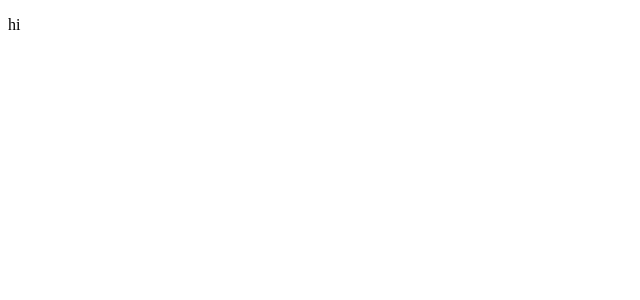
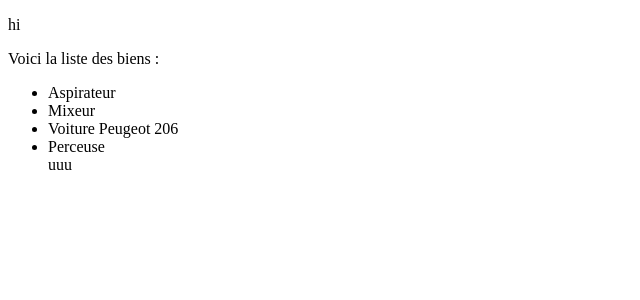
Before and after one commit to JosselinAlezot/projetMEAN, an Angular app: page / in a window 1280 px wide. Shown: the top 300 px of the page, without its empty margins (0-640 px from the left). Built offline with nearby package versions, Linux system fonts and the light colour scheme; no server answers.

Commit message:
angular fonctionne

```diff
--- a/src/app/app-routing.module.ts
+++ b/src/app/app-routing.module.ts
@@ -1,7 +1,10 @@
 import { NgModule } from '@angular/core';
 import { Routes, RouterModule } from '@angular/router';
+import { GoodsComponent } from './goods/goods.component';
 
-const routes: Routes = [];
+const routes: Routes = [
+{path: 'goods', component: GoodsComponent}
+];
 
 @NgModule({
   imports: [RouterModule.forRoot(routes)],
--- a/src/app/app.component.html
+++ b/src/app/app.component.html
@@ -1,2 +1,3 @@
 <p>hi</p>
 <app-goods></app-goods>
+<app-list-goods></app-list-goods>
--- a/src/app/app.module.ts
+++ b/src/app/app.module.ts
@@ -1,5 +1,7 @@
 import { BrowserModule } from '@angular/platform-browser';
 import { NgModule, CUSTOM_ELEMENTS_SCHEMA } from '@angular/core';
+import { HttpClientModule } from '@angular/common/http';
+
 
 import { FormsModule } from '@angular/forms';
 
@@ -14,6 +16,7 @@ import { GoodsModule } from './goods/goods.module';
   ],
   imports: [
     BrowserModule,
+    HttpClientModule,
     AppRoutingModule,
     FormsModule,
     GoodsModule
--- a/src/app/goods/goods.component.html
+++ b/src/app/goods/goods.component.html
@@ -1,48 +1 @@
-<section class="goodsapp">
-  <header class="header">
-    <h1>goods</h1>
-    <input class="new-goods" placeholder="What needs to be done?" autofocus>
-  </header>
-  <!-- This section should be hidden by default and shown when there are goodss -->
-  <section class="main">
-    <ul class="goods-list">
-      <!-- These are here just to show the structure of the list items -->
-      <!-- List items should get the class `editing` when editing and `completed` when marked as completed -->
-      <li class="completed">
-        <div class="view">
-          <input class="toggle" type="checkbox" checked>
-          <label>Install angular-cli</label>
-          <button class="destroy"></button>
-        </div>
-        <input class="edit" value="Create a goodsMVC template">
-      </li>
-      <li>
-        <div class="view">
-          <input class="toggle" type="checkbox">
-          <label>Understand Angular2 apps</label>
-          <button class="destroy"></button>
-        </div>
-        <input class="edit" value="Rule the web">
-      </li>
-    </ul>
-  </section>
-  <!-- This footer should hidden by default and shown when there are goodss -->
-  <footer class="footer">
-    <!-- This should be `0 items left` by default -->
-    <span class="goods-count"><strong>0</strong> item left</span>
-    <!-- Remove this if you don't implement routing -->
-    <ul class="filters">
-      <li>
-        <a class="selected" href="#/">All</a>
-      </li>
-      <li>
-        <a href="#/active">Active</a>
-      </li>
-      <li>
-        <a href="#/completed">Completed</a>
-      </li>
-    </ul>
-    <!-- Hidden if no completed items are left ↓ -->
-    <button class="clear-completed">Clear completed</button>
-  </footer>
-</section>
+jgghjf<app-list-goods>reguijehzukgjikrh</app-list-goods>
--- a/src/app/goods/goods.component.ts
+++ b/src/app/goods/goods.component.ts
@@ -7,7 +7,8 @@ import { Component, OnInit } from '@angular/core';
 })
 export class GoodsComponent implements OnInit {
 
-  constructor() { }
+  constructor() {
+  }
 
   ngOnInit() {
   }
--- a/src/app/goods/goods.module.ts
+++ b/src/app/goods/goods.module.ts
@@ -11,7 +11,8 @@ import { GoodsComponent } from './goods.component';
   ],
   schemas: [
     CUSTOM_ELEMENTS_SCHEMA
-]
+],
+  exports: [ ListGoodsComponent ],
 
 })
 export class GoodsModule { }
--- a/src/app/goods/goods.service.ts
+++ b/src/app/goods/goods.service.ts
@@ -1,9 +1,20 @@
 import { Injectable } from '@angular/core';
+import { HttpClient} from '@angular/common/http';
+import { Observable } from 'rxjs';
+import { map } from 'rxjs/operators';
+
 
 @Injectable({
   providedIn: 'root'
 })
 export class GoodsService {
 
-  constructor() { }
+  constructor(private http: HttpClient) { }
+
+  getGoods(): Observable<any> {
+     let observable: Observable<any>;
+     observable =  this.http.get("http://localhost:8888/biens/prix/1", {headers: {"Access-Control-Allow-Origin": "*"}});
+     console.log(observable);
+     return observable;
+  }
 }
--- a/src/app/goods/list-goods/list-goods.component.html
+++ b/src/app/goods/list-goods/list-goods.component.html
@@ -1,6 +1,7 @@
 <div>
   Voici la liste des biens :
   <ul>
-    u
+    <li *ngFor="let good of goods"> {{good.nom}} </li>
+    uuu
   </ul>
 </div>
--- a/src/app/goods/list-goods/list-goods.component.ts
+++ b/src/app/goods/list-goods/list-goods.component.ts
@@ -8,10 +8,48 @@ import { GoodsService } from '../goods.service';
 })
 export class ListGoodsComponent implements OnInit {
 
-  constructor(private goodsService: GoodsService) { }
+	private goods:Object[] = [
+	{
+		"idBien": 1,
+		"nom": "Aspirateur",
+		"descriptif": "Super outil pour faire le ménage.",
+		"lienPhoto": "https://image.darty.com/petit_electromenager/aspirateur-avec_sac_sans_sac/aspirateur_avec_sac/electrolux_eus8green_p1709044349903A_153006299.jpg",
+		"prixNeuf": 30,
+		"type": "Menage"
+	},
+	{
+		"idBien": 2,
+		"nom": "Mixeur",
+		"descriptif": "Peut aider dans certaines recettes.",
+		"lienPhoto": "https://cdn6.elektronik-star.de/out/pictures/generated/product/5/700_700_75/10028562_titel_06_Klarstein_Herakles_Steel_Standmixer.jpg",
+		"prixNeuf": 15,
+		"type": "Cuisine"
+	},
+	{
+		"idBien": 3,
+		"nom": "Voiture Peugeot 206",
+		"descriptif": "La voiture a 80 000km mais n'a jamais eu de problemes techniques.",
+		"lienPhoto": "https://upload.wikimedia.org/wikipedia/commons/thumb/d/d9/Peugeot_206_Quicksilver_90.jpg/1200px-Peugeot_206_Quicksilver_90.jpg",
+		"prixNeuf": 4000,
+		"type": "Automobile"
+	},
+	{
+		"idBien": 4,
+		"nom": "Perceuse",
+		"descriptif": "Perceuse presque neuve",
+		"lienPhoto": "https://media.bricoman.fr/article/0/5/0/8/0/770805-16.jpg",
+		"prixNeuf": 35,
+		"type": "Bricolage"
+	}
+	];
+
+
+
+  constructor(private goodsService: GoodsService) {
+	 }
 
   ngOnInit() {
-     //this.goodsService.getGoods().subscribe(res => this.goods = res);
+     this.goodsService.getGoods().subscribe(res => this.goods = res);
   }
 
 }
```
Also changed, not shown: 1 other file (tests, documents, lock files or other folders).
